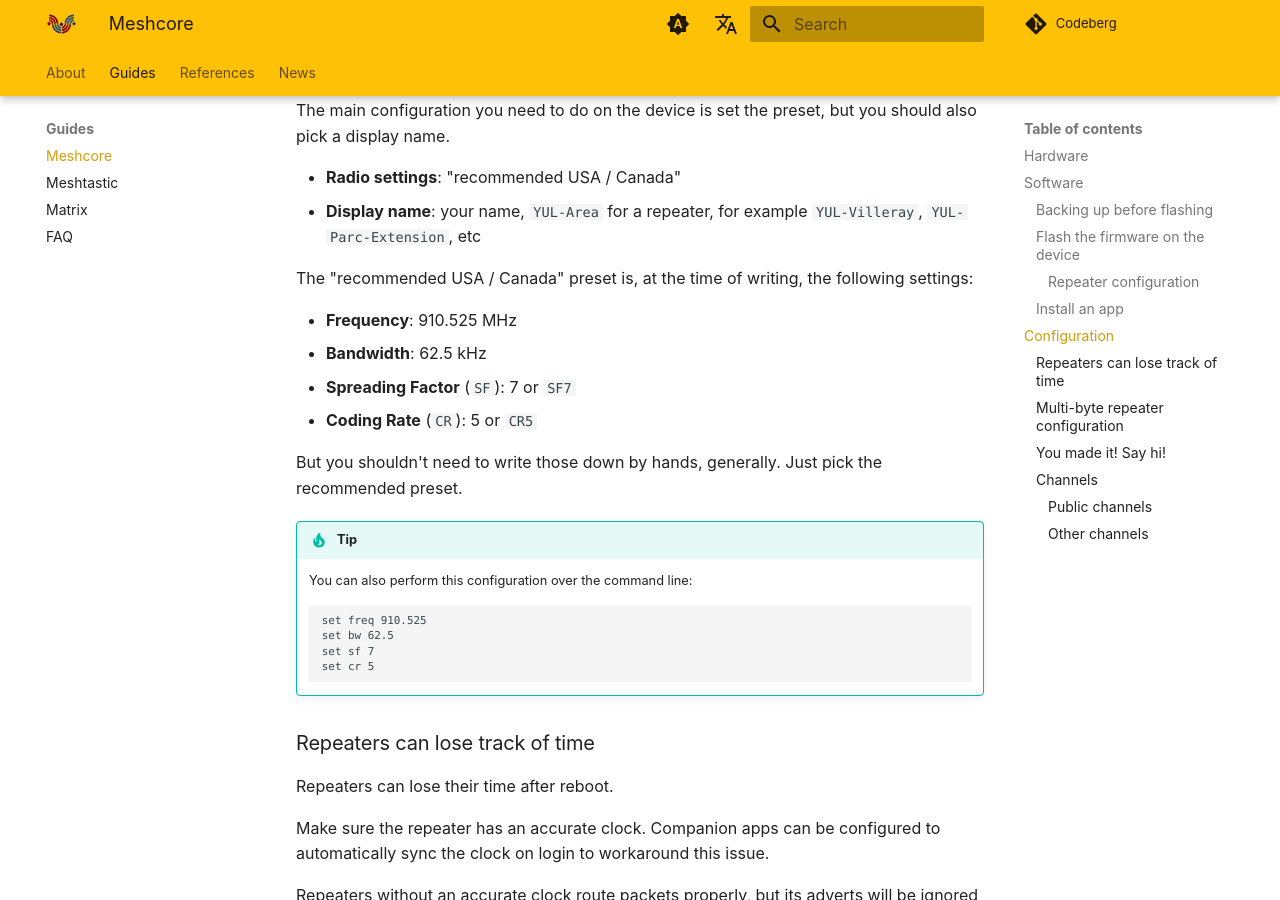
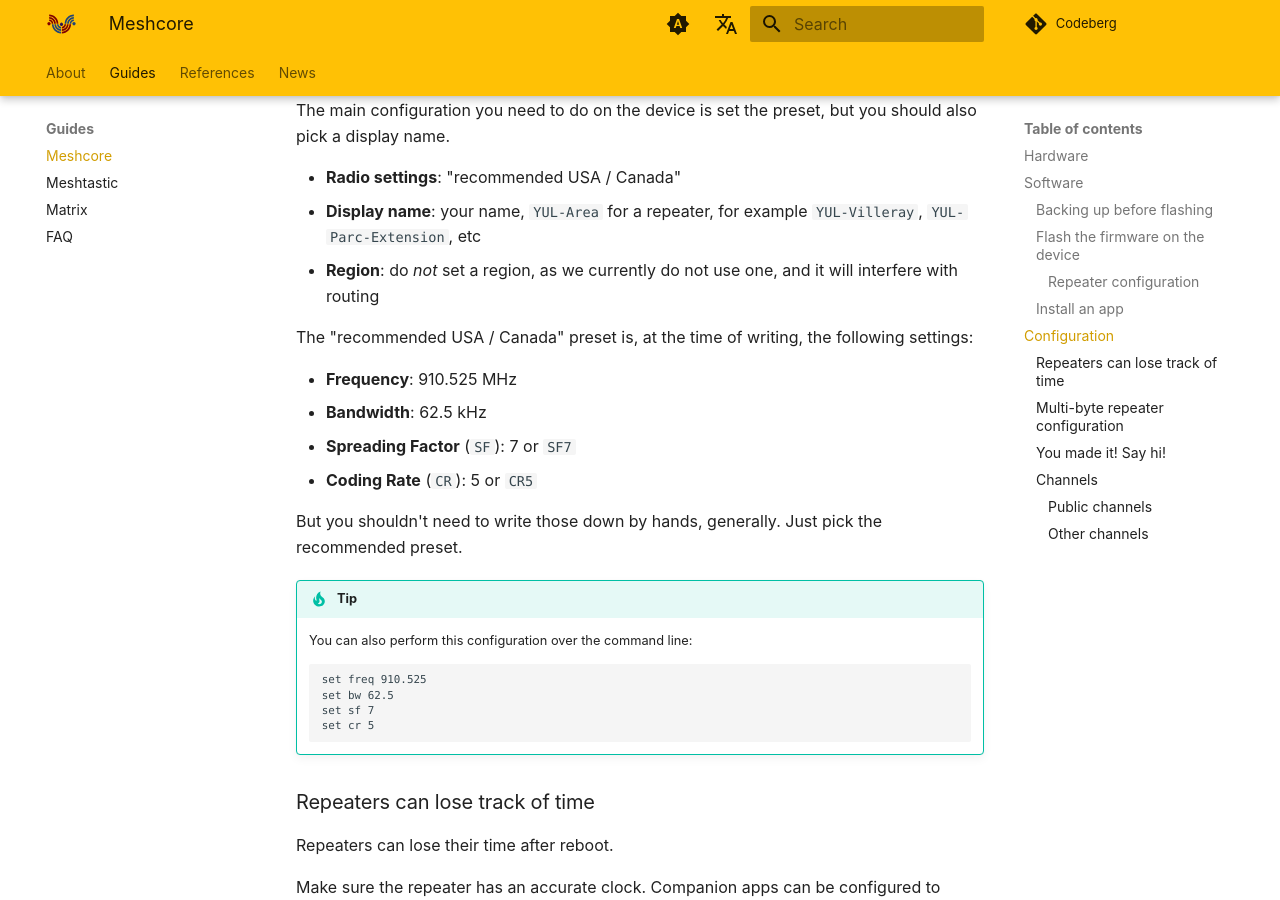
Before and after one commit to ReseauLibre/lora.reseaulibre.ca, an MkDocs documentation site: the page built from docs/guides/meshcore.md, in a window 1280 px wide and 900 px high, scrolled down 4376 px. Built offline with MkDocs 1.6.1 and Material for MkDocs 9.7.7, drawn with Linux system fonts in a browser that asks for light colours; plug-ins that fetch from the network failed and are left out; comment, search, counter and statistics services are not loaded.

Commit message:
meshcore: talk abot *not* setting a region
We had at least one relay operator caught by this.

```diff
--- a/docs/guides/meshcore.md
+++ b/docs/guides/meshcore.md
@@ -215,6 +215,8 @@ preset, but you should also pick a display name.
 - **Radio settings**: "recommended USA / Canada"
 - **Display name**: your name,  `YUL-Area` for a repeater, for example
   `YUL-Villeray`, `YUL-Parc-Extension`, etc
+- **Region**: do *not* set a region, as we currently do not use one,
+  and it will interfere with routing
 
 The "recommended USA / Canada" preset is, at the time of writing, the
 following settings:
```
